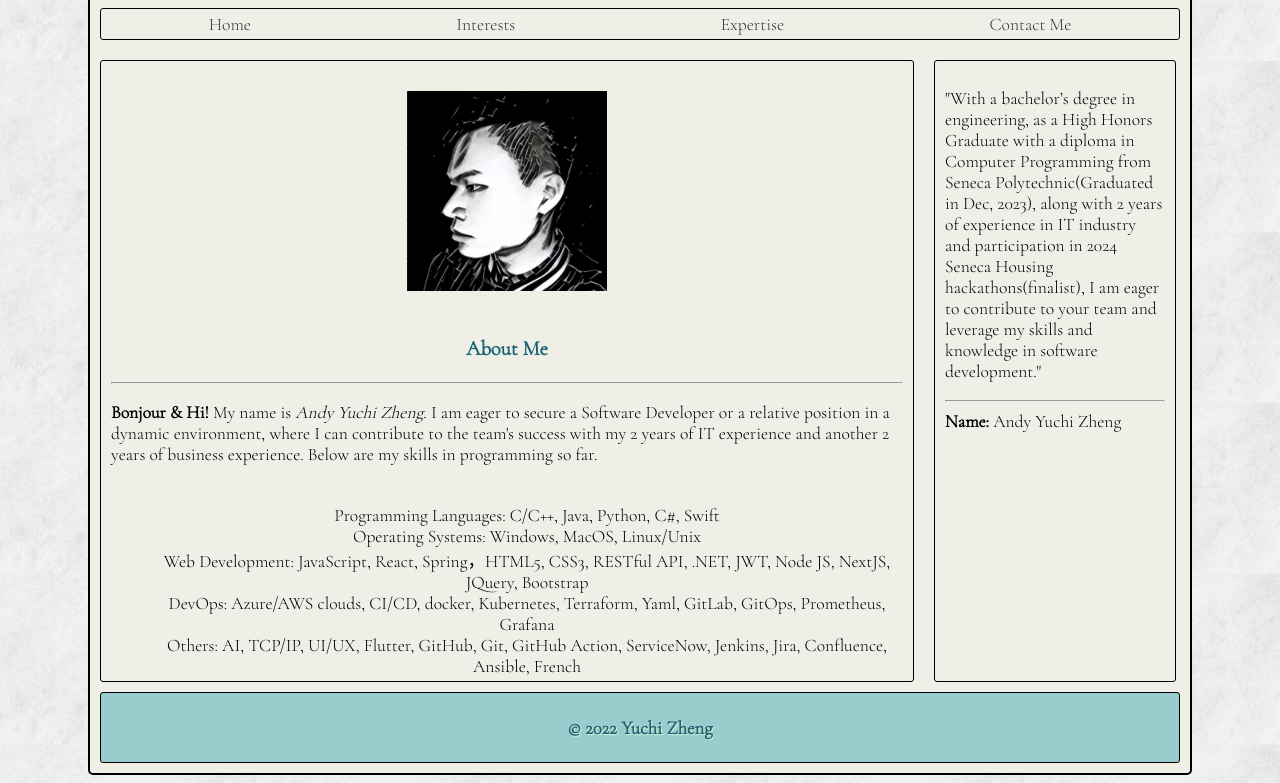
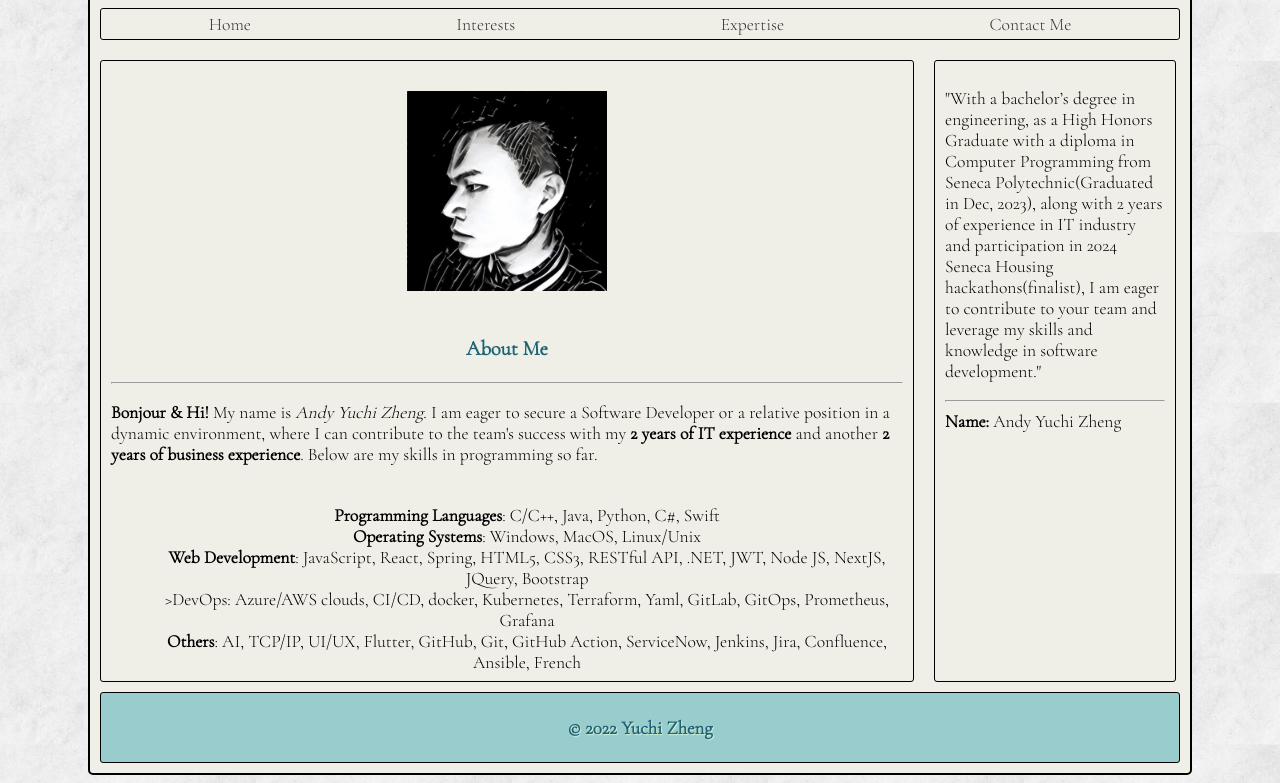
Before and after one commit to Andrew-bro2022/Project---A-local-website-about-myself, a website: page index.html in a window 1280 px wide. Shown: the part 110-893 px from the top of the page. Drawn offline with nearby package versions, Linux system fonts and the light colour scheme.

Commit message:
Update index.html

```diff
--- a/index.html
+++ b/index.html
@@ -37,16 +37,16 @@
                     <hr>
                     <p class="para1">
                         <b>Bonjour & Hi!</b> My name is <em>Andy Yuchi Zheng</em>.
-                        I am eager to secure a Software Developer or a relative position in a dynamic environment, where I can contribute to the team's success with my 2 years of IT experience and another 2 years of business experience.
+                        I am eager to secure a Software Developer or a relative position in a dynamic environment, where I can contribute to the team's success with my <b>2 years of IT experience</b> and another <b>2 years of business experience</b>.
                         Below are my skills in programming so far.
                     </p>
                     <p class="para2">
                         <ul class="skills">
-                            <li>Programming Languages: C/C++, Java, Python, C#, Swift</li>
-                            <li>Operating Systems: Windows, MacOS, Linux/Unix</li>
-                            <li>Web Development: JavaScript, React, Spring，HTML5, CSS3, RESTful API, .NET, JWT, Node JS, NextJS, JQuery, Bootstrap</li>
-                            <li>DevOps: Azure/AWS clouds, CI/CD, docker, Kubernetes, Terraform, Yaml, GitLab, GitOps, Prometheus, Grafana</li>
-                            <li>Others: AI, TCP/IP, UI/UX, Flutter, GitHub, Git, GitHub Action, ServiceNow, Jenkins, Jira, Confluence, Ansible, French</li>
+                            <li><b>Programming Languages</b>: C/C++, Java, Python, C#, Swift</li>
+                            <li><b>Operating Systems</b>: Windows, MacOS, Linux/Unix</li>
+                            <li><b>Web Development</b>: JavaScript, React, Spring, HTML5, CSS3, RESTful API, .NET, JWT, Node JS, NextJS, JQuery, Bootstrap</li>
+                            <li<b>>DevOps</b>: Azure/AWS clouds, CI/CD, docker, Kubernetes, Terraform, Yaml, GitLab, GitOps, Prometheus, Grafana</li>
+                            <li><b>Others</b>: AI, TCP/IP, UI/UX, Flutter, GitHub, Git, GitHub Action, ServiceNow, Jenkins, Jira, Confluence, Ansible, French</li>
                         </ul>
                     </p>
 
```
